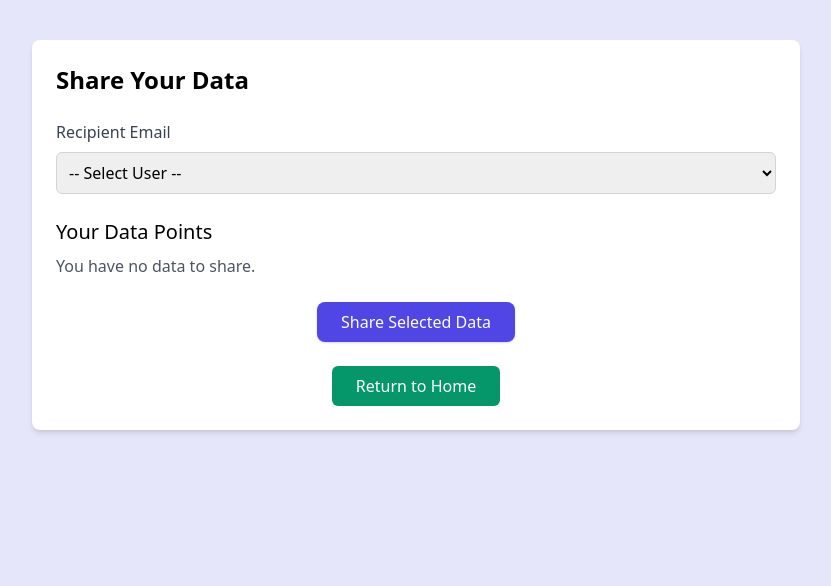
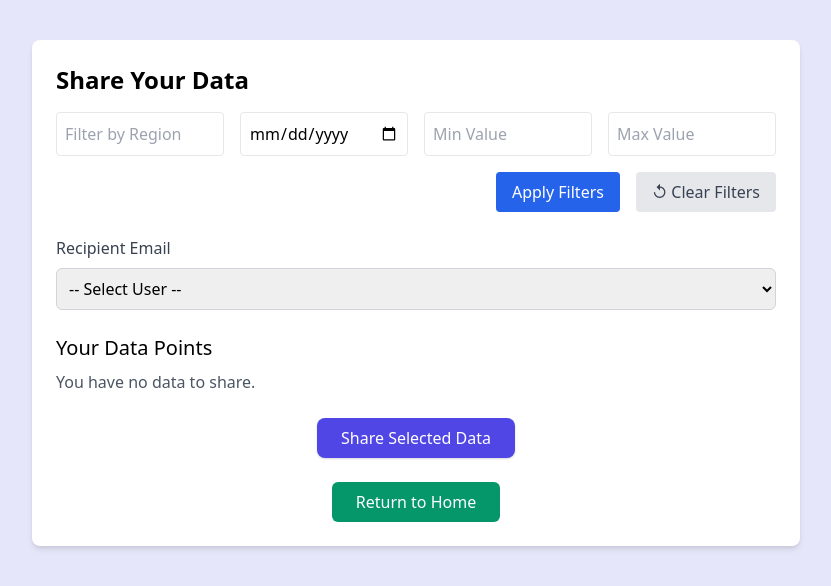
Before and after one commit to M-codes/CITS3403-project, a Flask app: template app/templates/share_data.html in a window 1280 px wide. Shown: the top 586 px of the page, without its empty margins (224-1055 px from the left). Run offline with Flask 3, Linux system fonts and the light colour scheme; the template is opened without the code that fills it, so the values that code supplies are empty.

Commit message:
added filter for share data for easier searching

```diff
--- a/app/templates/share_data.html
+++ b/app/templates/share_data.html
@@ -23,6 +23,36 @@
 {% endwith %}
   <div class="max-w-3xl mx-auto p-6 bg-white rounded-lg shadow-md">
     <h2 class="text-2xl font-semibold mb-4">Share Your Data</h2>
+    <form method="GET" class="mb-6 grid grid-cols-1 sm:grid-cols-2 md:grid-cols-4 gap-4">
+        <input type="text" name="region" placeholder="Filter by Region"
+              value="{{ request.args.get('region', '') }}"
+              class="p-2 border rounded focus:ring-indigo-500" />
+
+        <input type="date" name="date"
+              value="{{ request.args.get('date', '') }}"
+              class="p-2 border rounded focus:ring-indigo-500" />
+
+        <input type="number" name="min_value" placeholder="Min Value"
+              value="{{ request.args.get('min_value', '') }}"
+              step="any"
+              class="p-2 border rounded focus:ring-indigo-500" />
+
+        <input type="number" name="max_value" placeholder="Max Value"
+              value="{{ request.args.get('max_value', '') }}"
+              step="any"
+              class="p-2 border rounded focus:ring-indigo-500" />
+
+        <div class="col-span-full flex justify-end gap-4">
+          <button type="submit"
+                  class="px-4 py-2 bg-blue-600 text-white rounded hover:bg-blue-700 transition">
+            Apply Filters
+          </button>
+          <a href="{{ url_for('main.share_data') }}"
+            class="inline-flex items-center gap-1 px-4 py-2 bg-gray-200 text-gray-700 rounded hover:bg-gray-300 transition">
+            &#x21BA; Clear Filters
+          </a>
+        </div>
+      </form>
     <form method="post" class="space-y-6">
       <input type="hidden" name="csrf_token" value="{{ csrf_token() }}">
 
```
Also changed, not shown: app/routes.py (+26 -1 lines).
